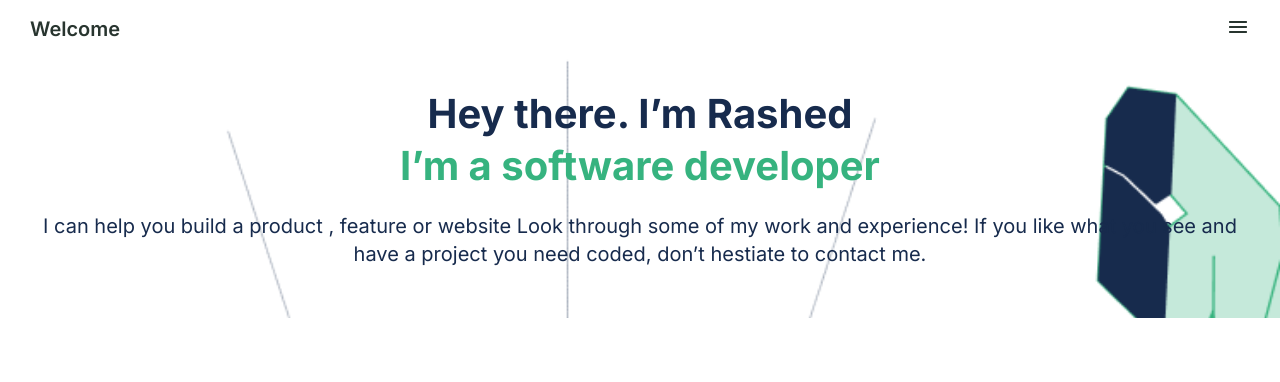
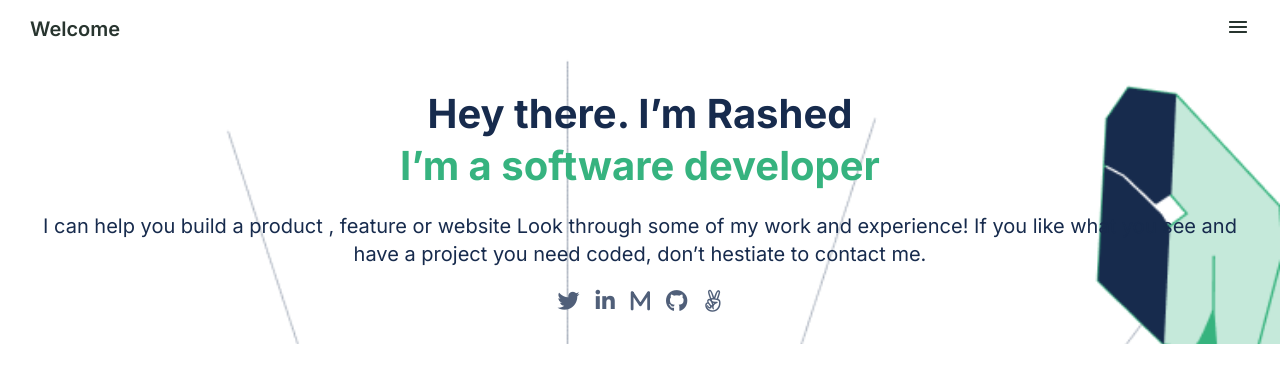
Before and after one commit to rashedarman/portfolio, a plain HTML site: page index.html in a window 1280 px wide. Drawn offline with Linux system fonts and the light colour scheme.

Commit message:
Add social links

```diff
--- a/index.html
+++ b/index.html
@@ -28,11 +28,30 @@
           Hey there. I’m Rashed <br />
           <span class="text-green"> I’m a software developer </span>
         </h1>
+
         <p class="support-text">
           I can help you build a product , feature or website Look through some
           of my work and experience! If you like what you see and have a project
           you need coded, don’t hestiate to contact me.
         </p>
+
+        <div class="social-links">
+          <li>
+            <a href="#"><i class="fa-brands fa-twitter"></i></a>
+          </li>
+          <li>
+            <a href="#"><i class="fa-brands fa-linkedin-in"></i></a>
+          </li>
+          <li>
+            <a href="#"><i class="fa-solid fa-m"></i></a>
+          </li>
+          <li>
+            <a href="#"><i class="fa-brands fa-github"></i></a>
+          </li>
+          <li>
+            <a href="#"><i class="fa-brands fa-angellist"></i></a>
+          </li>
+        </div>
       </section>
     </main>
   </body>
--- a/styles.css
+++ b/styles.css
@@ -54,9 +54,17 @@ body {
   text-align: center;
 }
 
-/* .social-links > a {
+.social-links {
+  list-style: none;
+  display: flex;
+}
+
+.social-links li {
+  padding: 0px 8px;
+}
+
+.social-links a {
   text-decoration: none;
-  font-size: 24px;
-  padding: 0px 5px;
+  font-size: 22px;
   color: #505f79;
-} */
+}
```
Also changed, not shown: assets/icons/socials.png (deleted).
